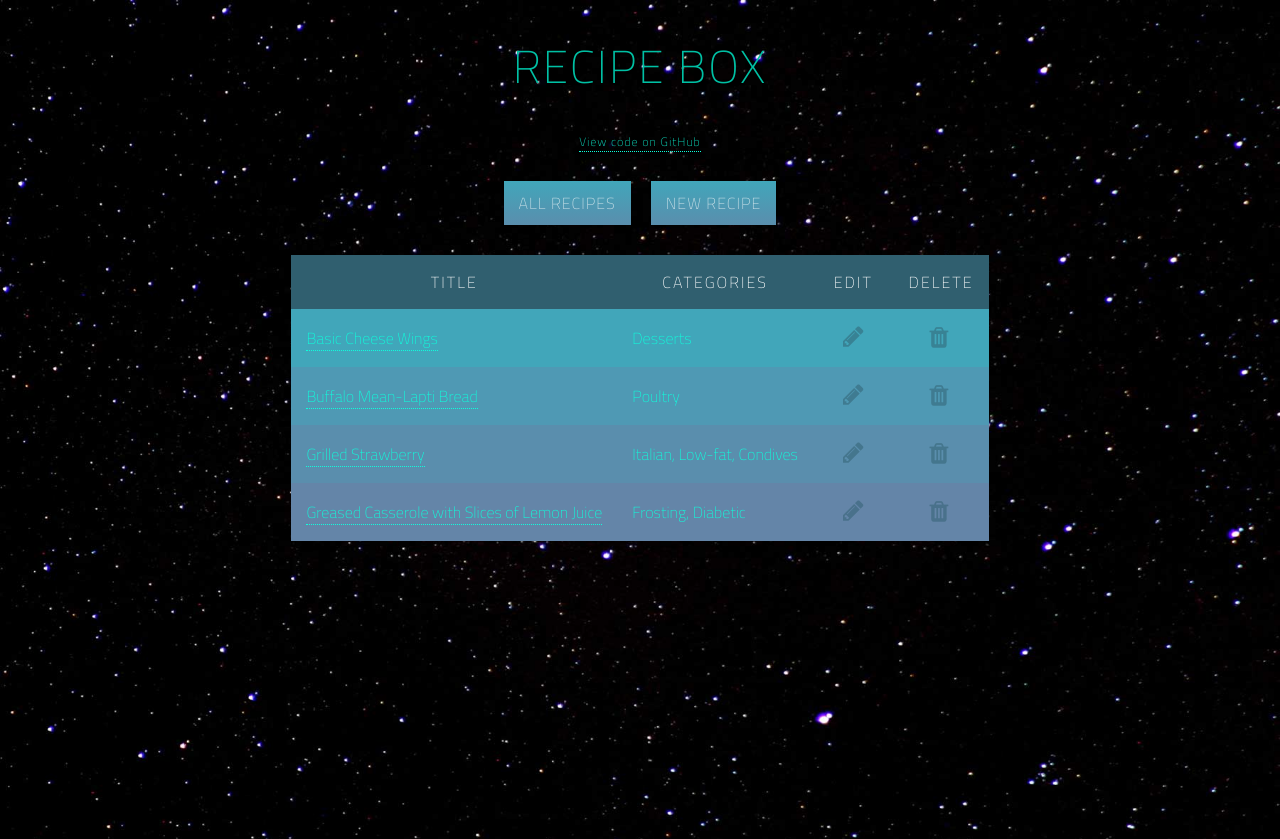
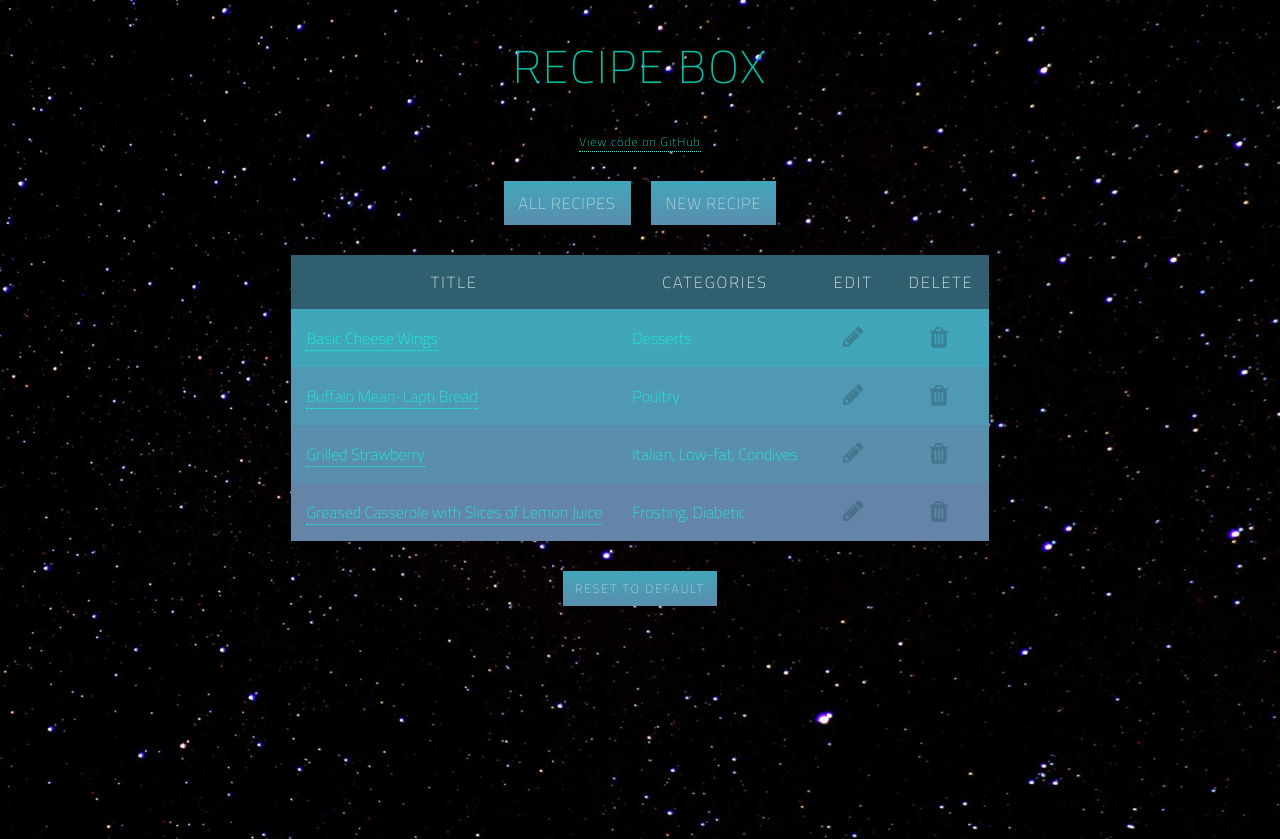
Before and after one commit to rifkegribenes/recipe-box, a React app: page / in a window 1280 px wide. Built offline with nearby package versions, Linux system fonts and the light colour scheme.

Commit message:
added reset button

```diff
--- a/src/containers/RecipeIndex.jsx
+++ b/src/containers/RecipeIndex.jsx
@@ -153,6 +153,12 @@ class RecipeIndex extends Component {
             </tbody>
           </table>
         </div>
+        <div className="newRecipe__buttoncont">
+      <button
+        className="newRecipe__button"
+        onClick={() => this.onReset()}
+      ><span>Reset to Default</span></button>
+      </div>
       </div>
 
     );
```
